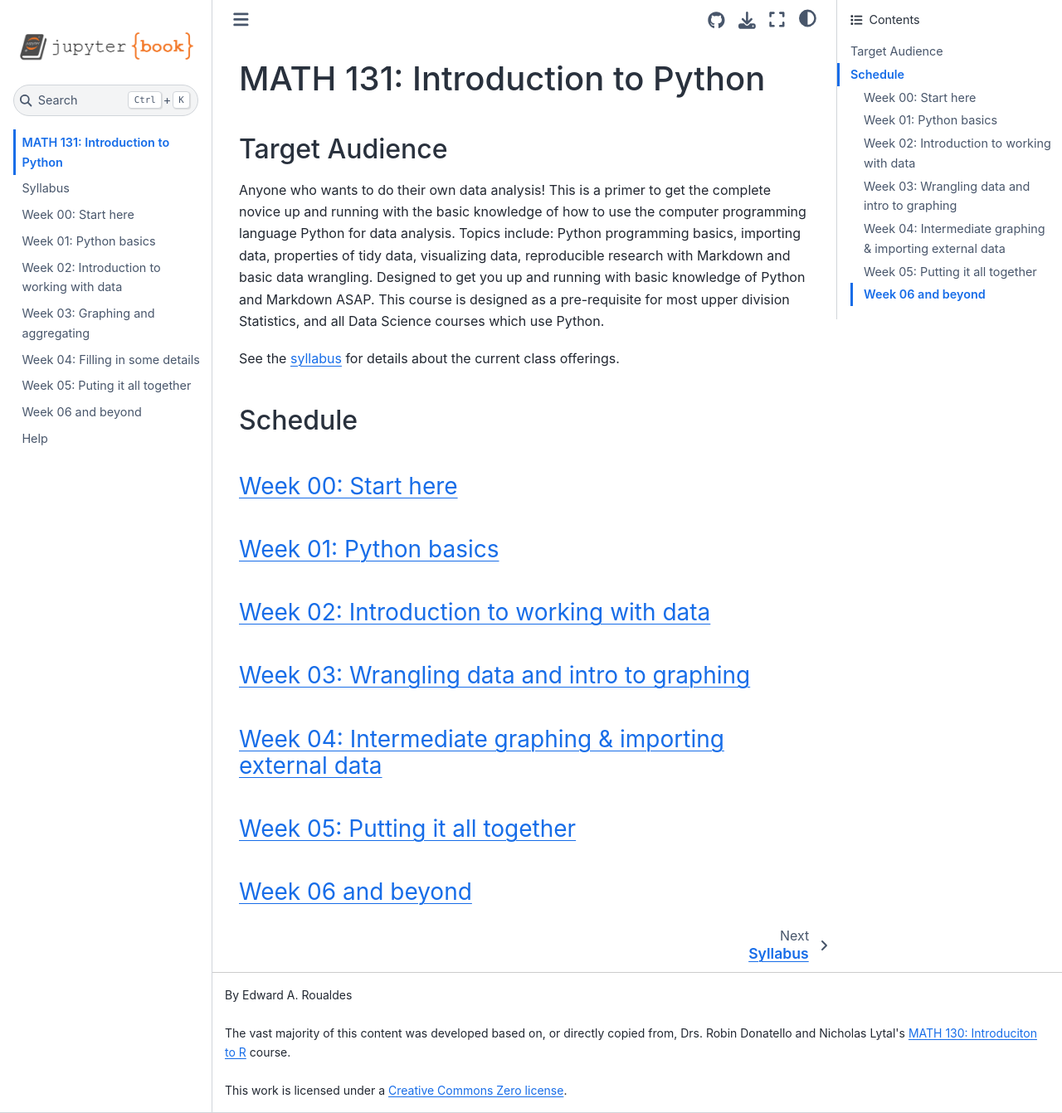
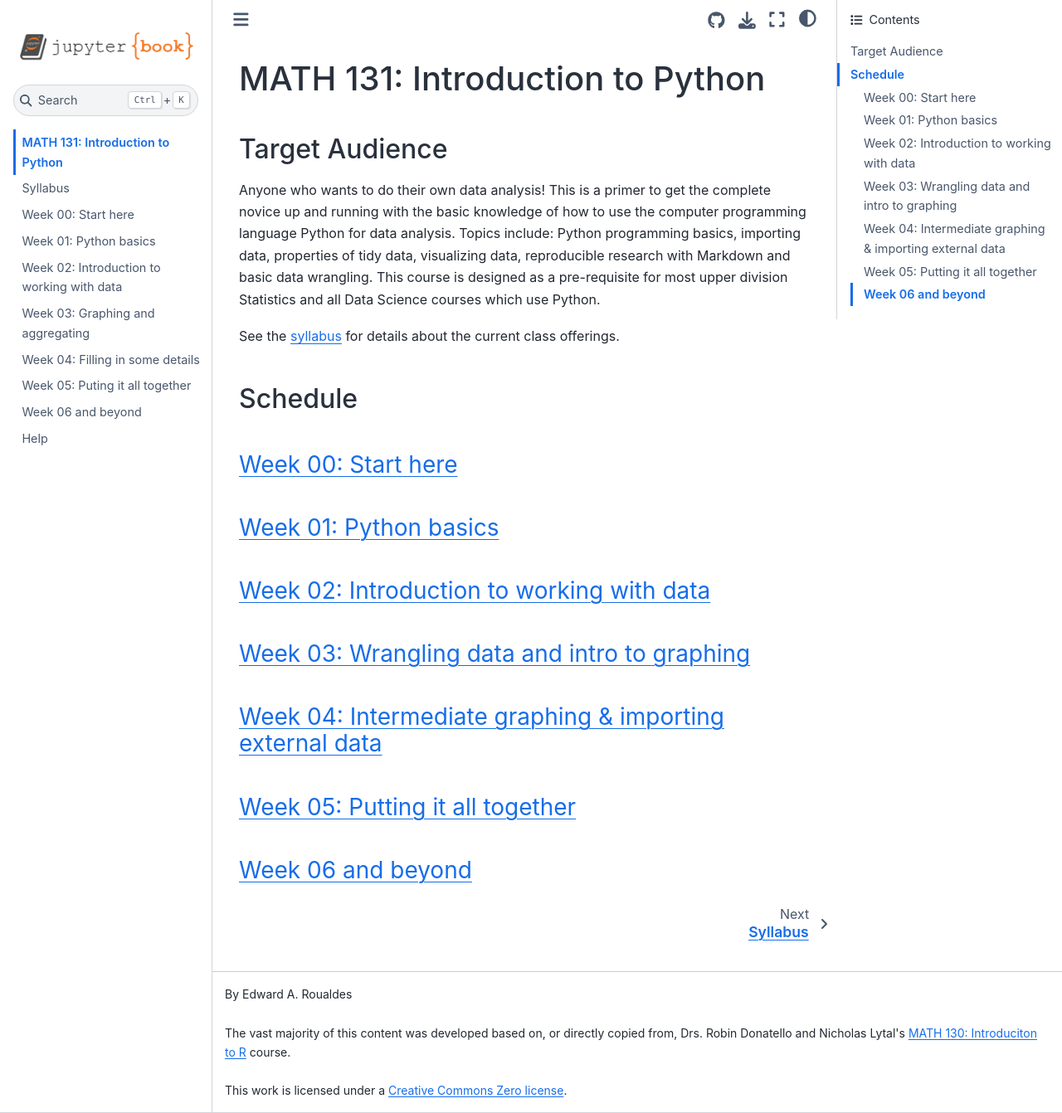
Before and after one commit to roualdes/MATH131, a Jupyter Book: the page built from intro.md, in a window 1280 px wide and 1342 px high. Shown: the whole window at 83% size. Built offline with Jupyter Book 1.0.4 settings and Sphinx 7.4.7 and the Sphinx Book theme 1.1.4, drawn with Linux system fonts in a browser that asks for light colours.

```diff
--- a/intro.md
+++ b/intro.md
@@ -2,14 +2,14 @@
 
 ## Target Audience
 
-Anyone who wants to do their own data analysis! This is a primer to get the
-complete novice up and running with the basic knowledge of how to use the
-computer programming language Python for data analysis. Topics include: Python
-programming basics, importing data, properties of tidy data, visualizing data,
-reproducible research with Markdown and basic data wrangling. Designed to get
-you up and running with basic knowledge of Python and Markdown ASAP. This course is
-designed as a pre-requisite for most upper division Statistics, and all Data
-Science courses which use Python.
+Anyone who wants to do their own data analysis! This is a primer to
+get the complete novice up and running with the basic knowledge of how
+to use the computer programming language Python for data
+analysis. Topics include: Python programming basics, importing data,
+properties of tidy data, visualizing data, reproducible research with
+Markdown and basic data wrangling. This course is designed as a
+pre-requisite for most upper division Statistics and all Data Science
+courses which use Python.
 
 See the [syllabus](syllabus.md) for details about the current class offerings.
 
```
Also changed, not shown: syllabus.md (+6 -8 lines), week-00.md (+8 -9 lines).
